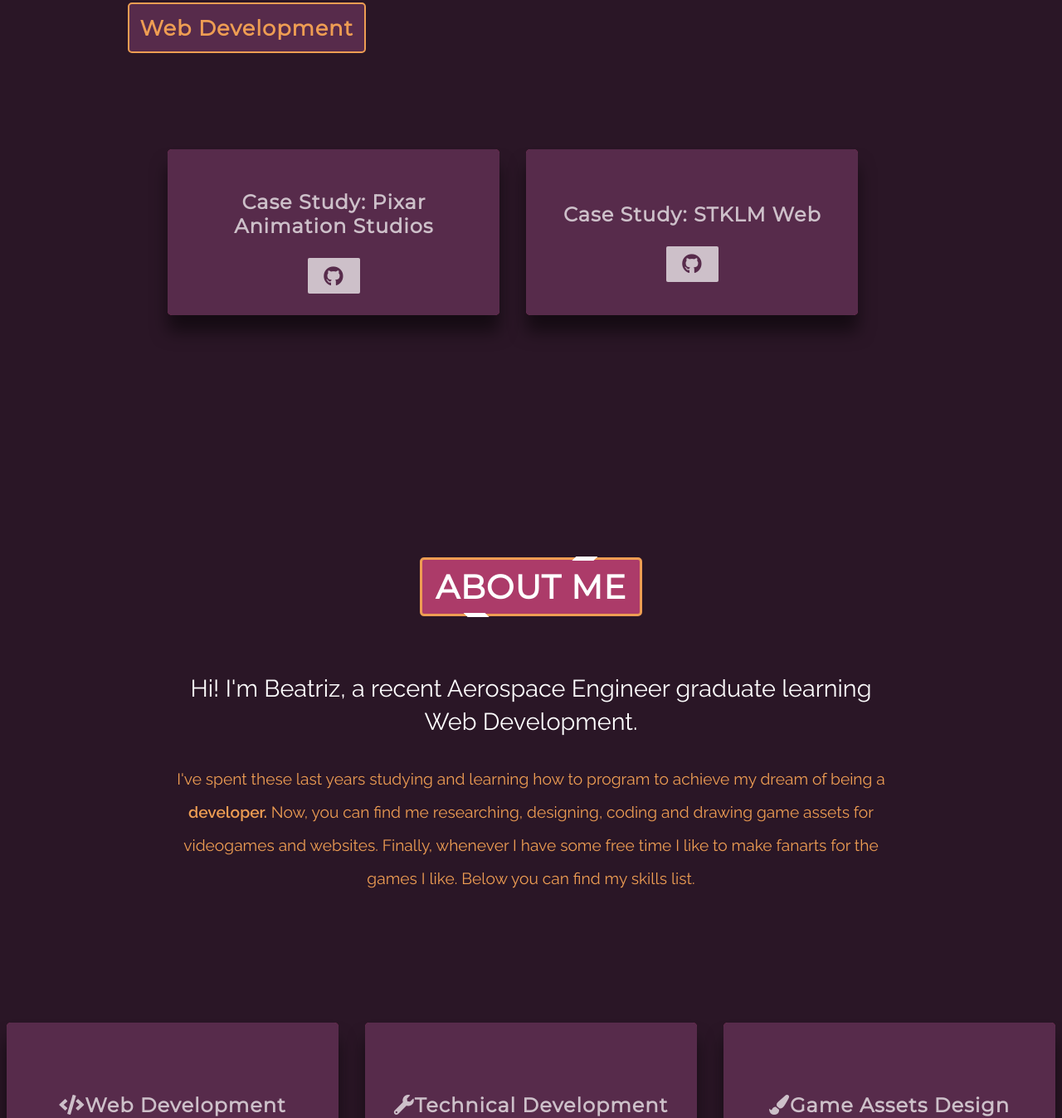
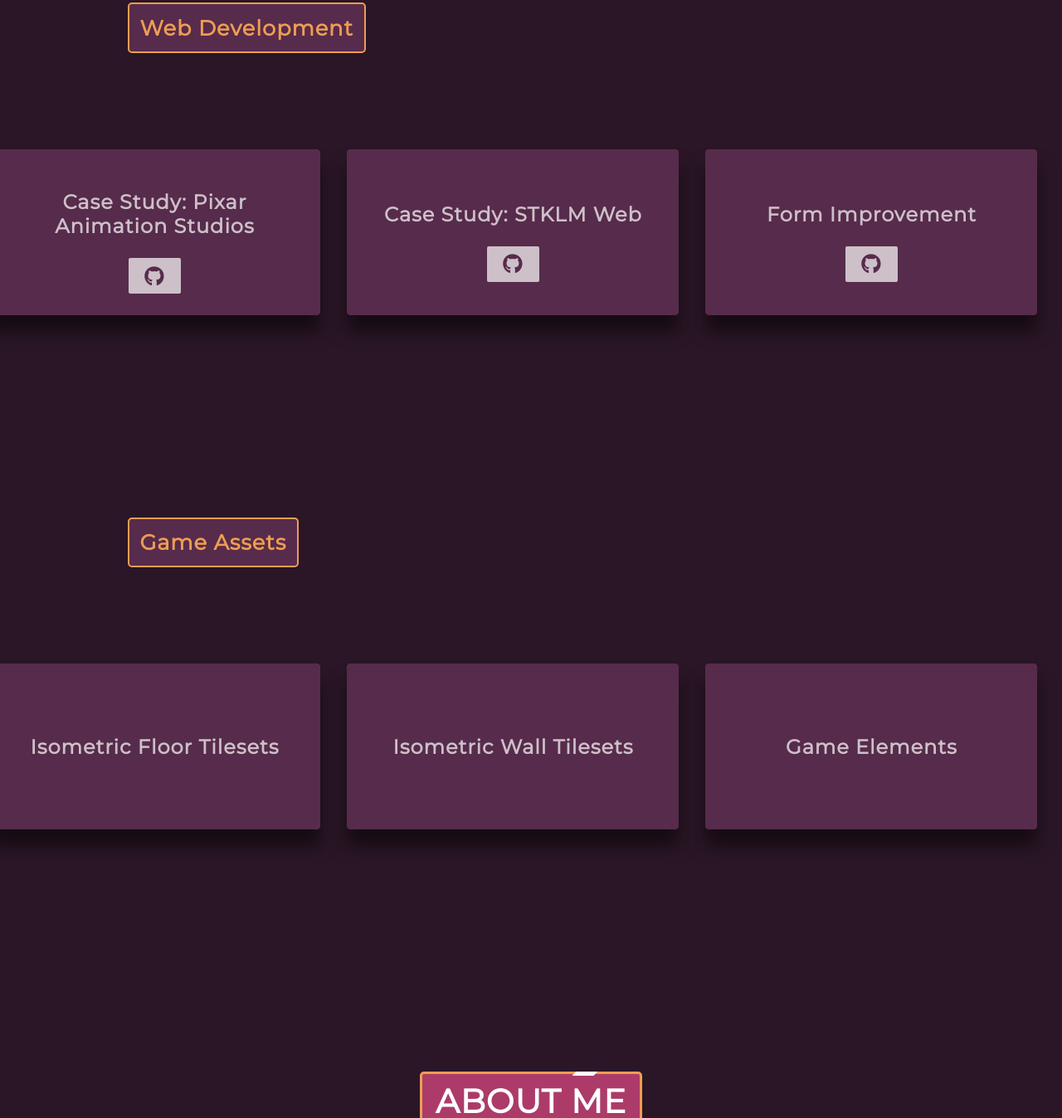
Before and after one commit to Xhiel23/Portfolio, a website: page index.html in a window 1280 px wide. Shown: the part 1012-2360 px from the top of the page at 83% size. Drawn offline with nearby package versions, Linux system fonts and the light colour scheme.

Commit message:
Added Game Assets Section

```diff
--- a/index.html
+++ b/index.html
@@ -58,6 +58,9 @@
             </div>
         </section>
         <section class="projects" id="projects">
+            <div class="projects_centered">
+
+            </div>
             <div class="projectTitle">
                 <h3>Projects</h3>
             </div>
@@ -115,23 +118,99 @@
                             </div>
                         </div>
                     </article>
+                    <article class="article">
+                        <div class="container project">
+                            <div class="card">
+                                <div class="face face1">
+                                    <div class="content">
+                                        <h3></i>Form Improvement</h3>
+                                        <button class="btn">
+                                            <a class="a" href="https://github.com/Xhiel23/PracticaFinal_Formulario" title="Github" target="_blank" rel="noopener noreferrer"><i class="fab fa-github"></i></a>
+                                        </button>
+                                    </div>
+                                </div>
+                                <div class="face face2">
+                                    <div class="content">
+                                        <p>This is a copy of the STKLM website as a practice for the Web Developer course from BeJob. Using properties like flexbox and the technologies listed below.</p>
+                                        <ul class="content__techIcons">
+                                            <li class="techIcon"><i class="fab fa-html5"></i></li>
+                                            <li class="techIcon"><i class="fab fa-css3-alt"></i></li>
+                                            <li class="techIcon"><i class="fab fa-js"></i></li>
+                                            <li class="techIcon"><i class="fab fa-sass"></i></li>
+                                            <li class="techIcon"><i class="fab fa-gulp"></i></li>
+                                        </ul>
+                                    </div>
+                                </div>
+                            </div>
+                        </div>
+                    </article>
 
                 </div>
             </div>
-            <!-- <div class="gameAssets">
+            <div class="gameProjects">
                 <h4>Game Assets</h4>
-                <div class="grid">
+                <div class="Gprojects">
                     <article class="article">
-                      <img class="img" src="assets/slide0.jpg" alt="Item">
-                      <h5 class="overlay">Título del proyecto</h5>
+                        <div class="container project">
+                            <div class="card">
+                                <div class="face face1">
+                                    <div class="content">
+                                        <h3>Isometric Floor Tilesets</h3>
+                                    </div>
+                                </div>
+                                <div class="face face2">
+                                    <div class="content">
+                                        <p>I create floor tilesets in different styles (from pixel to realistic), mainly focusing on isometric perspective</p>
+                                       <div class="content_img">
+                                           <img src="assets/images/projectImages/RockyCenter.png" alt="Rocky Tilset">
+                                       </div>
+                                    </div>
+                                </div>
+                            </div>
+                        </div>
                     </article>
                     <article class="article">
-                      <img class="img" src="assets/slide0.jpg" alt="Item">
-                      <h5 class="overlay">Título del proyecto</h5>
+                        <div class="container project">
+                            <div class="card">
+                                <div class="face face1">
+                                    <div class="content">
+                                        <h3>Isometric Wall Tilesets</h3>
+                                    </div>
+                                </div>
+                                <div class="face face2">
+                                    <div class="content">
+                                        <p>I create temple tilesets in different styles (from pixel to realistic), mainly focusing on isometric perspective</p>
+                                        <div class="content_img">
+                                            <img src="assets/images/projectImages/Temple.png" alt="Temple">
+                                        </div>
+                                    </div>
+                                </div>
+                            </div>
+                        </div>
                     </article>
-                  </div>
+                    <article class="article">
+                        <div class="container project">
+                            <div class="card">
+                                <div class="face face1">
+                                    <div class="content">
+                                        <h3></i>Game Elements</h3>
+
+                                    </div>
+                                </div>
+                                <div class="face face2">
+                                    <div class="content">
+                                        <p>I create different game elements like backgrounds, item sets, icons, houses...</p>
+                                        <div class="content_img">
+                                            <img src="assets/images/projectImages/crops.png" alt="Temple">
+                                        </div>
+                                    </div>
+                                </div>
+                            </div>
+                        </div>
+                    </article>
+
+                </div>
             </div>
--->
         </section>
         <section class="about" id="about">
             <div class="aboutTittle">
--- a/scss/_section.scss
+++ b/scss/_section.scss
@@ -1,6 +1,7 @@
 @import '_card';
 section{
     padding: 10vh 5vw;
+
 }
 .home{
     width: 100%;
@@ -176,15 +177,27 @@ section{
                     color: $baseColor4;
                 }
             }
+          }
+    }
+    .gameProjects{
+      @extend .webProjects;
+      .Gprojects{
+        width: 100%;
+        @include flexPosition(row,nowrap,center,center);
+        @include respond(medium){
+            flex-direction: column;
+        }
+        .face.face2 .content .content_img{
+          display: flex;
+          align-items: center;
+          justify-content: center;
+          img{
+            max-height: 100px;
+            width: auto;
+          }
+        }
+      }
 
-
-        }
-    }
-    .gameAssets{
-      @extend .webProjects;
-      .Dprojects{
-        @extend .Wprojects;
-      }
     }
 }
 
```
Also changed, not shown: V2-Designs/1.png (deleted), V2-Designs/2.png (deleted), V2-Designs/3.png (deleted), V2-Designs/4.png (deleted), assets/images/projectImages/RockyCenter.png (added), assets/images/projectImages/Temple.png (added), assets/images/projectImages/crops.png (added), css/styles.css, 1 other file.
